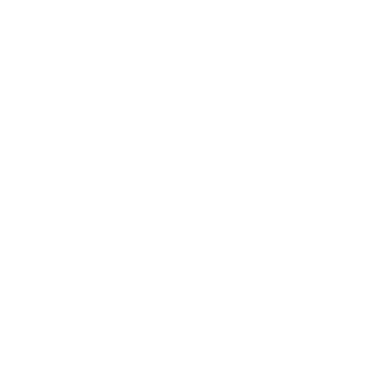
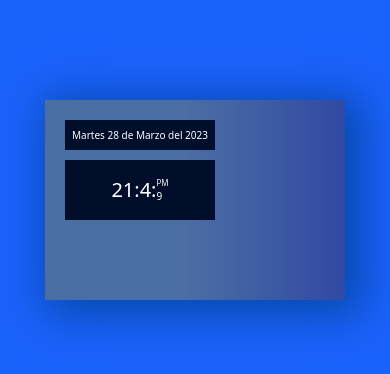
Before and after one commit to Martinserrano724/doomBoomEjercicio4, a plain HTML site: page index.html in a window 390 px wide. Drawn offline with nearby package versions, Linux system fonts and the light colour scheme.

Commit message:
Desarrollo ejercicio 4

```diff
--- a/css/style.css
+++ b/css/style.css
@@ -0,0 +1,140 @@
+*{
+    margin: 0px;
+    padding: 0px;
+    background: rgb(27, 98, 251);
+}
+.contenedorReloj{
+    margin-top: 100px;
+    background: rgb(76,111,163);
+background: linear-gradient(90deg, rgba(76,111,163,1) 45%, rgb(49, 74, 164) 99%);
+width: 900px;
+height: 500px;
+padding: 10px;
+-webkit-box-shadow: 9px 6px 41px 8px rgb(92, 125, 245);
+-moz-box-shadow: 9px 6px 41px 8px rgb(4, 4, 4);
+box-shadow: 9px 6px 41px 8px rgb(7, 72, 170);
+
+}
+.reloj {
+    background-color: rgb(0, 14, 44);
+    color: white;
+    width: 400px;
+    height: 120px;
+    font-size: 70px;
+    margin: 10px;
+}
+.fecha{
+    background-color: rgb(0, 14, 44);
+    color: white;
+    font-size: 25px;
+    margin: 10px;
+    display: flex;
+    justify-content: center;
+    align-items: center;
+    width: 400px;
+    height: 70px;
+}
+.reloj ul{
+    background-color: rgb(0, 14, 44);
+    font-size: 25px;
+    list-style: none;
+    margin: 0px;
+    padding: 0px;
+    display: flex;
+    flex-direction: column;
+
+}
+.reloj ul li{
+    background-color: rgb(0, 14, 44);
+    font-size: 20px;
+    list-style: none;
+    margin: 0px;
+    padding: 0px;
+
+
+
+}
+.reloj ul  .segundo{
+    background-color: rgb(0, 14, 44);
+    font-size: 35px;
+    list-style: none;
+    margin: 0px;
+    padding: 0px;
+
+
+}
+
+@media (max-width: 576px) {
+    .reloj {
+        width: 150px;
+        height: 60px;
+        font-size: 20px;
+
+    }
+    .contenedorReloj{
+        width: 300px;
+        height: 200px;
+    }
+    .fecha{
+
+        font-size: 10px;
+        margin: 10px;
+        width: 150px;
+        height: 30px;
+    }
+    .reloj ul li{
+        background-color: rgb(0, 14, 44);
+        font-size: 8px;
+        list-style: none;
+        margin: 0px;
+        padding: 0px;
+
+
+
+    }
+    .reloj ul  .segundo{
+        background-color: rgb(0, 14, 44);
+        font-size: 10px;
+        list-style: none;
+        margin: 0px;
+        padding: 0px;
+
+    }
+  }
+@media (max-width: 1000px  )and (min-width:577px) {
+    .reloj {
+        width: 350px;
+        height: 100px;
+        font-size: 60px;
+
+    }
+    .contenedorReloj{
+        width: 600px;
+        height: 300px;
+    }
+    .fecha{
+
+        font-size: 20px;
+        margin: 10px;
+        width: 350px;
+        height: 50px;
+    }
+    .reloj ul li{
+        background-color: rgb(0, 14, 44);
+        font-size: 18px;
+        list-style: none;
+        margin: 0px;
+        padding: 0px;
+
+
+
+    }
+    .reloj ul  .segundo{
+        background-color: rgb(0, 14, 44);
+        font-size: 25px;
+        list-style: none;
+        margin: 0px;
+        padding: 0px;
+
+    }
+  }
--- a/index.html
+++ b/index.html
@@ -13,7 +13,11 @@
     <header>
 
     </header>
-    <main>
+    <main class="d-flex justify-content-center">
+        <div class="  contenedorReloj">
+            <div class="fecha"></div>
+            <div class="reloj d-flex justify-content-center align-items-center"></div></div>
+
 
     </main>
     <script src="https://cdn.jsdelivr.net/npm/bootstrap@5.3.0-alpha2/dist/js/bootstrap.bundle.min.js" integrity="sha384-qKXV1j0HvMUeCBQ+QVp7JcfGl760yU08IQ+GpUo5hlbpg51QRiuqHAJz8+BrxE/N" crossorigin="anonymous"></script>
--- a/js/ejercicio4.js
+++ b/js/ejercicio4.js
@@ -0,0 +1,43 @@
+setInterval(()=>{
+
+    const dias = [
+        'Domingo',
+        'Lunes',
+        'Martes',
+        'Miércoles',
+        'Jueves',
+        'Viernes',
+        'Sábado',
+      ];
+    const meses = [
+        'Enero',
+        'Febrero',
+        'Marzo',
+        'Abril',
+        'Mayo',
+        'Junio',
+        'Julio',
+        'Agosto',
+        'Septiembre',
+        'Octubre',
+        'Novienbre',
+        'Dicienbre',
+          ];
+let reloj = document.getElementsByClassName("reloj")[0];
+let fech = document.getElementsByClassName("fecha")[0]
+let tiempoActual=new Date
+let minutos=tiempoActual.getMinutes();
+let horas=tiempoActual.getHours();
+let segundos=tiempoActual.getSeconds();
+let dia=tiempoActual.getDate();
+let mes=tiempoActual.getMonth();
+let anio=tiempoActual.getFullYear();
+let turno=horas>=12?'PM':'AM';
+reloj.innerHTML=`${horas}:${minutos}:<ul>
+<li>${turno}</li>
+<li class='segundo'>${segundos}</li>
+</ul>`;
+
+
+fech.innerHTML=`${dias[tiempoActual.getDay()]} ${dia} de ${meses[mes]} del ${anio}`
+},1000);
```
